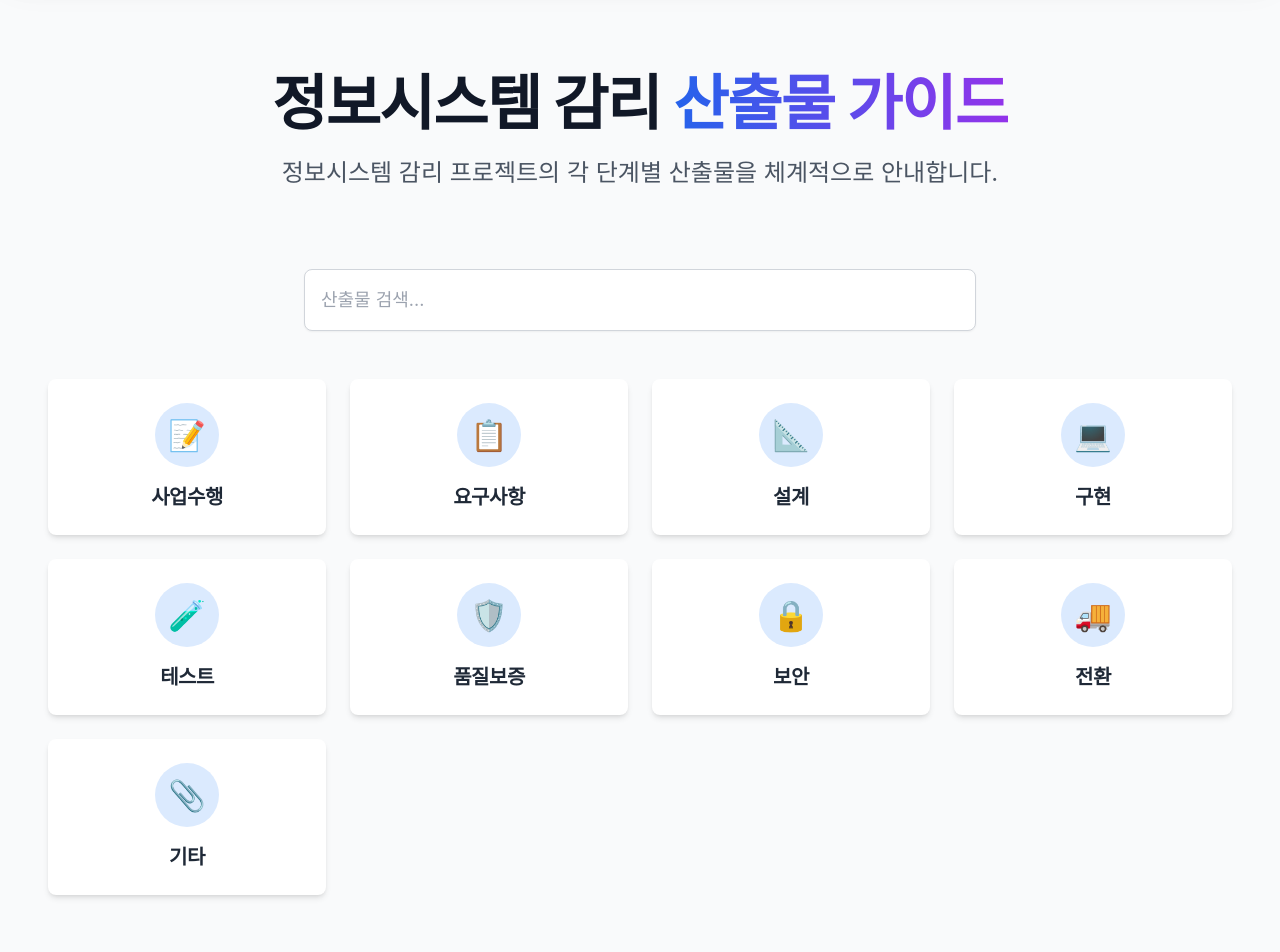
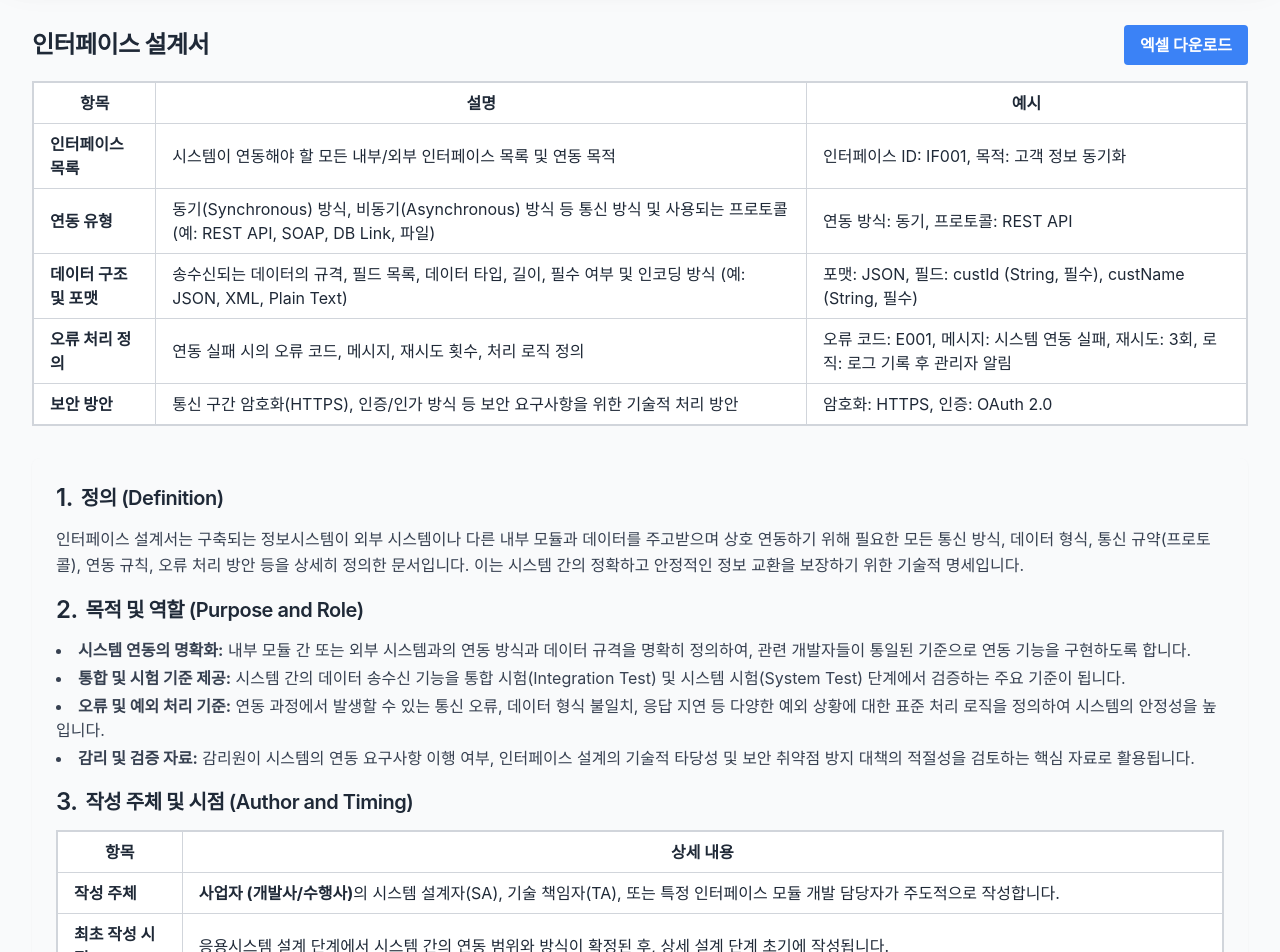
Before and after one commit to jeonck/deliverables-guide, a React (Vite) app: page /#/forms/interface-design-document in a window 1280 px wide. Before the commit this address led to /#/. Shown: the part 120-1072 px from the top of the page. Built offline with nearby package versions, Linux system fonts and the light colour scheme.

Commit message:
feat: add interface design document form and update links

```diff
--- a/src/App.tsx
+++ b/src/App.tsx
@@ -33,6 +33,7 @@ import ColumnDefinitionDocument from './pages/forms/ColumnDefinitionDocument';
 import TableDefinitionDocument from './pages/forms/TableDefinitionDocument';
 import DatabaseDesignDocument from './pages/forms/DatabaseDesignDocument';
 import ProgramDesignDocument from './pages/forms/ProgramDesignDocument';
+import InterfaceDesignDocument from './pages/forms/InterfaceDesignDocument';
 
 function App() {
   return (
@@ -74,6 +75,7 @@ function App() {
             <Route path="/forms/table-definition-document" element={<TableDefinitionDocument />} />
             <Route path="/forms/database-design-document" element={<DatabaseDesignDocument />} />
             <Route path="/forms/program-design-document" element={<ProgramDesignDocument />} />
+            <Route path="/forms/interface-design-document" element={<InterfaceDesignDocument />} />
             <Route path="*" element={<Navigate to="/" replace />} />
           </Routes>
         </main>
--- a/src/data/deliverables.ts
+++ b/src/data/deliverables.ts
@@ -142,6 +142,12 @@ export const allDeliverables: Deliverable[] = [
     name: '응용시스템 설계서',
     category: '설계',
     categoryPath: '/design',
+  },
+  {
+    name: '인터페이스 설계서',
+    category: '설계',
+    categoryPath: '/design',
+    formPath: '/forms/interface-design-document',
   },
   {
     name: '프로그램 설계서',
--- a/src/pages/Design.tsx
+++ b/src/pages/Design.tsx
@@ -16,6 +16,7 @@ const designDeliverables = [
     deliverables: [
       { name: '응용시스템 설계서', path: '/forms/application-system-design-document' },
       { name: '프로그램 설계서', path: '/forms/program-design-document' },
+      { name: '인터페이스 설계서', path: '/forms/interface-design-document' },
       { name: '인터페이스 설계서', path: '/design' },
       { name: '사용자 인터페이스 설계서', path: '/forms/user-interface-design-document' },
       { name: '접근 권한 설계서', path: '/design' },
--- /dev/null
+++ b/src/pages/forms/InterfaceDesignDocument.tsx
@@ -0,0 +1,109 @@
+import React from 'react';
+import { saveAs } from 'file-saver';
+import * as XLSX from 'xlsx';
+
+const InterfaceDesignDocument: React.FC = () => {
+  const tableData = [
+    ['항목', '설명', '예시'],
+    ['인터페이스 목록', '시스템이 연동해야 할 모든 내부/외부 인터페이스 목록 및 연동 목적', '인터페이스 ID: IF001, 목적: 고객 정보 동기화'],
+    ['연동 유형', '동기(Synchronous) 방식, 비동기(Asynchronous) 방식 등 통신 방식 및 사용되는 프로토콜 (예: REST API, SOAP, DB Link, 파일)', '연동 방식: 동기, 프로토콜: REST API'],
+    ['데이터 구조 및 포맷', '송수신되는 데이터의 규격, 필드 목록, 데이터 타입, 길이, 필수 여부 및 인코딩 방식 (예: JSON, XML, Plain Text)', '포맷: JSON, 필드: custId (String, 필수), custName (String, 필수)'],
+    ['오류 처리 정의', '연동 실패 시의 오류 코드, 메시지, 재시도 횟수, 처리 로직 정의', '오류 코드: E001, 메시지: 시스템 연동 실패, 재시도: 3회, 로직: 로그 기록 후 관리자 알림'],
+    ['보안 방안', '통신 구간 암호화(HTTPS), 인증/인가 방식 등 보안 요구사항을 위한 기술적 처리 방안', '암호화: HTTPS, 인증: OAuth 2.0'],
+  ];
+
+  const handleExcelDownload = () => {
+    const worksheet = XLSX.utils.aoa_to_sheet(tableData);
+    const workbook = XLSX.utils.book_new();
+    XLSX.utils.book_append_sheet(workbook, worksheet, '인터페이스설계서');
+    const excelBuffer = XLSX.write(workbook, { bookType: 'xlsx', type: 'array' });
+    const data = new Blob([excelBuffer], { type: 'application/octet-stream' });
+    saveAs(data, '인터페이스설계서.xlsx');
+  };
+
+  return (
+    <div className="container mx-auto p-4">
+      <div className="flex justify-between items-center mb-4">
+        <h1 className="text-2xl font-bold">인터페이스 설계서</h1>
+        <button
+          onClick={handleExcelDownload}
+          className="bg-blue-500 hover:bg-blue-700 text-white font-bold py-2 px-4 rounded"
+        >
+          엑셀 다운로드
+        </button>
+      </div>
+
+      <div className="overflow-x-auto mb-8">
+        <table className="min-w-full bg-white border-2 border-gray-300">
+          <thead>
+            <tr>
+              <th className="border border-gray-300 px-4 py-2">항목</th>
+              <th className="border border-gray-300 px-4 py-2">설명</th>
+              <th className="border border-gray-300 px-4 py-2">예시</th>
+            </tr>
+          </thead>
+          <tbody>
+            {tableData.slice(1).map((row, rowIndex) => ( // Skip header row for rendering
+              <tr key={rowIndex}>
+                {row.map((cell, cellIndex) => (
+                  <td key={cellIndex} className="border border-gray-300 px-4 py-2">
+                    {cellIndex === 0 ? <span className="font-bold">{cell}</span> : cell}
+                  </td>
+                ))}
+              </tr>
+            ))}
+          </tbody>
+        </table>
+      </div>
+
+      <div className="mb-8 p-6 bg-gray-50 rounded-lg shadow-sm">
+        <h2 className="text-xl font-semibold mb-3 flex items-center">
+          <span className="text-2xl mr-2">1.</span> 정의 (Definition)
+        </h2>
+        <p className="mb-4 text-gray-700">
+          인터페이스 설계서는 구축되는 정보시스템이 외부 시스템이나 다른 내부 모듈과 데이터를 주고받으며 상호 연동하기 위해 필요한 모든 통신 방식, 데이터 형식, 통신 규약(프로토콜), 연동 규칙, 오류 처리 방안 등을 상세히 정의한 문서입니다. 이는 시스템 간의 정확하고 안정적인 정보 교환을 보장하기 위한 기술적 명세입니다.
+        </p>
+
+        <h2 className="text-xl font-semibold mb-3 flex items-center">
+          <span className="text-2xl mr-2">2.</span> 목적 및 역할 (Purpose and Role)
+        </h2>
+        <ul className="list-disc list-inside mb-4 text-gray-700 space-y-1">
+          <li><strong>시스템 연동의 명확화:</strong> 내부 모듈 간 또는 외부 시스템과의 연동 방식과 데이터 규격을 명확히 정의하여, 관련 개발자들이 통일된 기준으로 연동 기능을 구현하도록 합니다.</li>
+          <li><strong>통합 및 시험 기준 제공:</strong> 시스템 간의 데이터 송수신 기능을 통합 시험(Integration Test) 및 시스템 시험(System Test) 단계에서 검증하는 주요 기준이 됩니다.</li>
+          <li><strong>오류 및 예외 처리 기준:</strong> 연동 과정에서 발생할 수 있는 통신 오류, 데이터 형식 불일치, 응답 지연 등 다양한 예외 상황에 대한 표준 처리 로직을 정의하여 시스템의 안정성을 높입니다.</li>
+          <li><strong>감리 및 검증 자료:</strong> 감리원이 시스템의 연동 요구사항 이행 여부, 인터페이스 설계의 기술적 타당성 및 보안 취약점 방지 대책의 적절성을 검토하는 핵심 자료로 활용됩니다.</li>
+        </ul>
+
+        <h2 className="text-xl font-semibold mb-3 flex items-center">
+          <span className="text-2xl mr-2">3.</span> 작성 주체 및 시점 (Author and Timing)
+        </h2>
+        <div className="overflow-x-auto">
+          <table className="min-w-full bg-white border-2 border-gray-300">
+            <thead>
+              <tr>
+                <th className="border border-gray-300 px-4 py-2">항목</th>
+                <th className="border border-gray-300 px-4 py-2">상세 내용</th>
+              </tr>
+            </thead>
+            <tbody>
+              <tr>
+                <td className="border border-gray-300 px-4 py-2 font-bold">작성 주체</td>
+                <td className="border border-gray-300 px-4 py-2"><strong>사업자 (개발사/수행사)</strong>의 시스템 설계자(SA), 기술 책임자(TA), 또는 특정 인터페이스 모듈 개발 담당자가 주도적으로 작성합니다.</td>
+              </tr>
+              <tr>
+                <td className="border border-gray-300 px-4 py-2 font-bold">최초 작성 시점</td>
+                <td className="border border-gray-300 px-4 py-2">응용시스템 설계 단계에서 시스템 간의 연동 범위와 방식이 확정된 후, 상세 설계 단계 초기에 작성됩니다.</td>
+              </tr>
+              <tr>
+                <td className="border border-gray-300 px-4 py-2 font-bold">갱신 시점</td>
+                <td className="border border-gray-300 px-4 py-2">연동 대상 시스템의 변경, 데이터 규격의 변경, 또는 통신 프로토콜의 수정이 발생할 경우 지속적으로 갱신하여 실제 구현된 인터페이스의 내용을 반영해야 합니다.</td>
+              </tr>
+            </tbody>
+          </table>
+        </div>
+      </div>
+    </div>
+  );
+};
+
+export default InterfaceDesignDocument;
```
